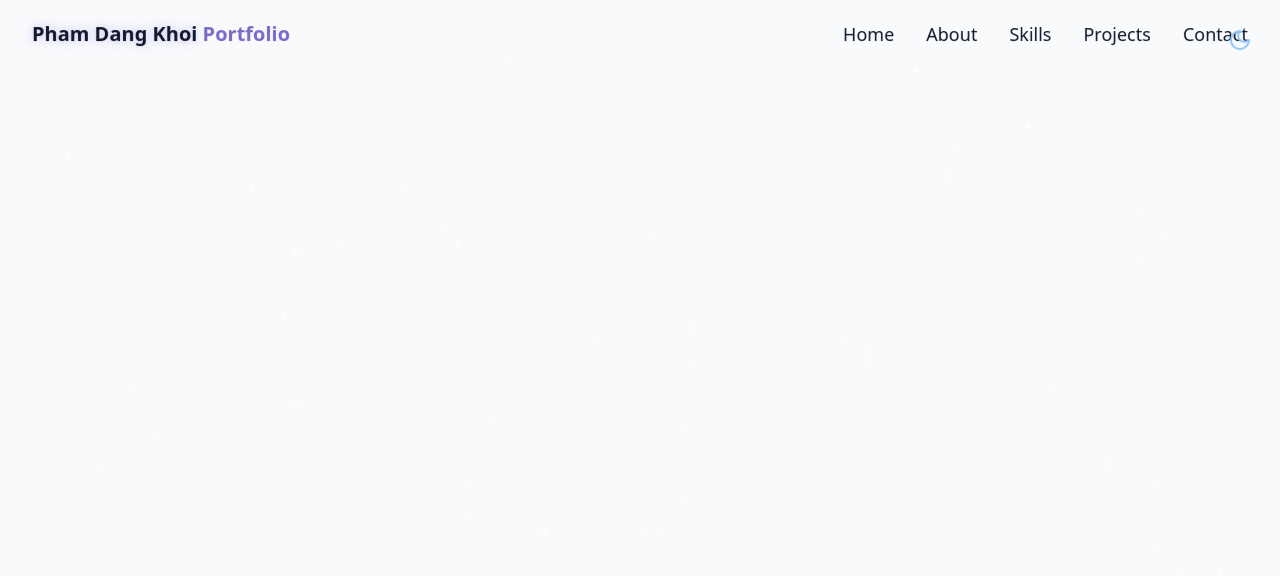
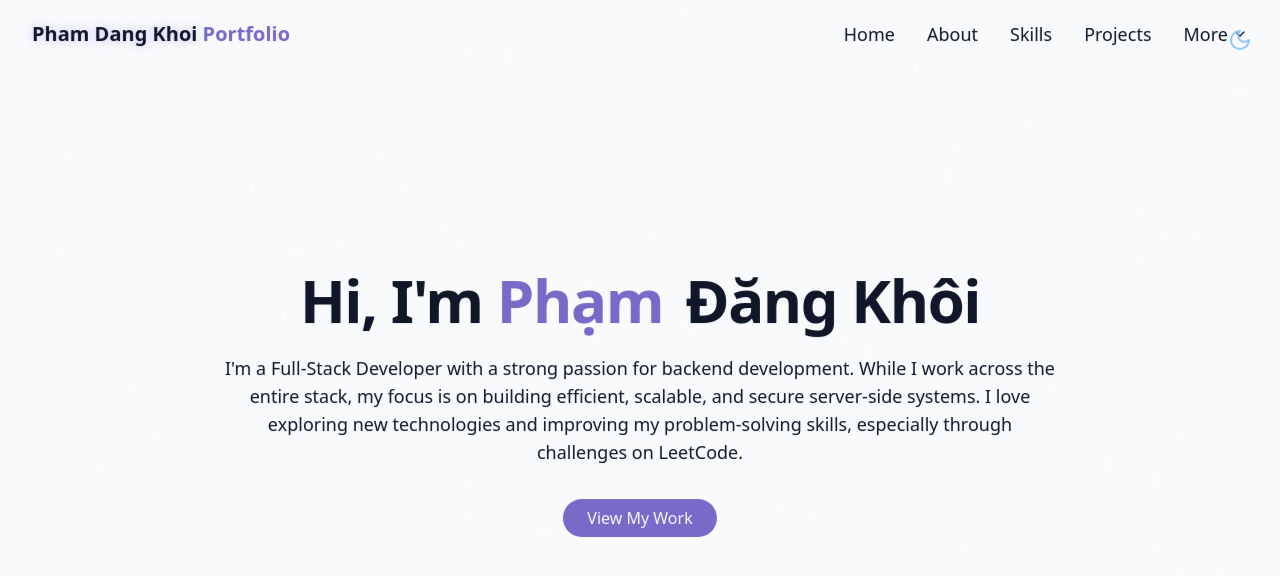
Before and after one commit to dangkhoipham80/portfolio, a React (Vite) app in the folder portfolio/: page / in a window 1280 px wide. Shown: the top 576 px of the page. Built offline with nearby package versions, Linux system fonts and the light colour scheme.

Commit message:
feat: main section + navbar has drop down menu for more details

```diff
--- /dev/null
+++ b/portfolio/src/components/MainSection.tsx
@@ -0,0 +1,42 @@
+import React from "react";
+
+const MainSection = () => {
+  return (
+    <section
+      id="/"
+      className="relative min-h-screen flex flex-col items-center justify-center px-4"
+    >
+      <div className="container max-w-4xl mx-auto text-center z-10">
+        <div className="space-y-6">
+          <h1 className="text-4xl md:text-6xl font-bold tracking-tight">
+            <span className="opacity-0 animate-fade-in">Hi, I'm</span>
+            <span className="text-primary opacity-0 animate-fade-in-delay-1">
+              {" "}
+              Phạm
+            </span>
+            <span className="text-gradient ml-2 opacity-0 animate-fade-in-delay-2">
+              {" "}
+              Đăng Khôi
+            </span>
+          </h1>
+
+          <p className="text-lg md:text-lg text-muted-foreground max-2-2xl mx-auto opacity-0 animate-fade-in-delay-3">
+            I'm a Full-Stack Developer with a strong passion for backend
+            development. While I work across the entire stack, my focus is on
+            building efficient, scalable, and secure server-side systems. I love
+            exploring new technologies and improving my problem-solving skills,
+            especially through challenges on LeetCode.
+          </p>
+
+          <div className="pt-4 opacity-0 animate-fade-in-delay-4">
+            <a href="/projects" className="cosmic-button">
+              View My Work
+            </a>
+          </div>
+        </div>
+      </div>
+    </section>
+  );
+};
+
+export default MainSection;
--- a/portfolio/src/components/Navbar.tsx
+++ b/portfolio/src/components/Navbar.tsx
@@ -1,26 +1,52 @@
 import { cn } from "../lib/utils";
-import { useEffect, useState } from "react";
-import { Menu, X } from "lucide-react";
+import { useEffect, useState, useRef } from "react";
+import { Menu, X, ChevronDown } from "lucide-react";
 
 const navItems = [
   { name: "Home", path: "/" },
   { name: "About", path: "/about" },
   { name: "Skills", path: "/skills" },
   { name: "Projects", path: "/projects" },
-  { name: "Contact", path: "/contact" },
+  {
+    name: "More",
+    path: "#",
+    items: [
+      { name: "Career Journey", path: "/career-journey" },
+      { name: "Achievements and Awards", path: "/achievements" },
+      { name: "Blog", path: "/blog" },
+      { name: "Testimonials", path: "/testimonials" },
+      { name: "Resume", path: "/resume" },
+      { name: "Contributions", path: "/contributions" },
+    ],
+  },
 ];
+
 const Navbar = () => {
   const [isScrolled, setIsScrolled] = useState(false);
   const [isMenuOpen, setIsMenuOpen] = useState(false);
+  const [isDropdownOpen, setIsDropdownOpen] = useState(false);
+  const dropdownRef = useRef<HTMLDivElement>(null);
 
   useEffect(() => {
     const handleScroll = () => {
       setIsScrolled(window.scrollY > 10);
     };
 
+    const handleClickOutside = (event: MouseEvent) => {
+      if (
+        dropdownRef.current &&
+        !dropdownRef.current.contains(event.target as Node)
+      ) {
+        setIsDropdownOpen(false);
+      }
+    };
+
     window.addEventListener("scroll", handleScroll);
+    document.addEventListener("mousedown", handleClickOutside);
+
     return () => {
       window.removeEventListener("scroll", handleScroll);
+      document.removeEventListener("mousedown", handleClickOutside);
     };
   }, []);
 
@@ -46,7 +72,38 @@ const Navbar = () => {
 
         {/* desktop navigation */}
         <div className="hidden md:flex items-center space-x-8">
-          {navItems.map((item, key) => (
+          {navItems.map((item, key) =>
+            item.items ? (
+              <div key={key} className="relative" ref={dropdownRef}>
+                <button
+                  onClick={() => setIsDropdownOpen(!isDropdownOpen)}
+                  className="text-lg text-foreground hover:text-primary transition-colors duration-300 flex items-center gap-1"
+                >
+                  {item.name}
+                  <ChevronDown
+                    size={16}
+                    className={cn(
+                      "transition-transform duration-200",
+                      isDropdownOpen ? "rotate-180" : ""
+                    )}
+                  />
+                </button>
+                {isDropdownOpen && (
+                  <div className="absolute top-full left-0 mt-2 w-48 rounded-md shadow-lg bg-background/95 backdrop-blur-md border border-foreground/10 py-2">
+                    {item.items.map((subItem, subKey) => (
+                      <a
+                        key={subKey}
+                        href={subItem.path}
+                        className="block px-4 py-2 text-sm text-foreground hover:bg-primary/10 hover:text-primary transition-colors duration-200"
+                        onClick={() => setIsDropdownOpen(false)}
+                      >
+                        {subItem.name}
+                      </a>
+                    ))}
+                  </div>
+                )}
+              </div>
+            ) : (
               <a
                 key={key}
                 href={item.path}
@@ -54,7 +111,8 @@ const Navbar = () => {
               >
                 {item.name}
               </a>
-          ))}
+            )
+          )}
         </div>
 
         <button
@@ -62,7 +120,7 @@ const Navbar = () => {
           className="md:hidden p-2 text-foreground z-50"
           aria-label={isMenuOpen ? "Close menu" : "Open menu"}
         >
-          {isMenuOpen ? <X size={24} /> : <Menu size={24} />}{" "}
+          {isMenuOpen ? <X size={24} /> : <Menu size={24} />}
         </button>
 
         {/* mobile navigation */}
@@ -76,7 +134,41 @@ const Navbar = () => {
           )}
         >
           <div className="flex flex-col space-y-8 text-xl">
-            {navItems.map((item, key) => (
+            {navItems.map((item, key) =>
+              item.items ? (
+                <div key={key} className="flex flex-col items-center space-y-4">
+                  <button
+                    onClick={() => setIsDropdownOpen(!isDropdownOpen)}
+                    className="text-lg text-foreground hover:text-primary transition-colors duration-300 flex items-center gap-1"
+                  >
+                    {item.name}
+                    <ChevronDown
+                      size={16}
+                      className={cn(
+                        "transition-transform duration-200",
+                        isDropdownOpen ? "rotate-180" : ""
+                      )}
+                    />
+                  </button>
+                  {isDropdownOpen && (
+                    <div className="flex flex-col items-center space-y-4">
+                      {item.items.map((subItem, subKey) => (
+                        <a
+                          key={subKey}
+                          href={subItem.path}
+                          className="text-lg text-foreground hover:text-primary transition-colors duration-300"
+                          onClick={() => {
+                            setIsMenuOpen(false);
+                            setIsDropdownOpen(false);
+                          }}
+                        >
+                          {subItem.name}
+                        </a>
+                      ))}
+                    </div>
+                  )}
+                </div>
+              ) : (
                 <a
                   key={key}
                   href={item.path}
@@ -85,7 +177,8 @@ const Navbar = () => {
                 >
                   {item.name}
                 </a>
-            ))}
+              )
+            )}
           </div>
         </div>
       </div>
--- a/portfolio/src/pages/Home.tsx
+++ b/portfolio/src/pages/Home.tsx
@@ -1,6 +1,7 @@
 import ThemeToggle from "../components/ThemeToggle";
 import StarBackground from "../components/StarBackground";
 import Navbar from "../components/Navbar";
+import MainSection from "../components/MainSection";
 
 const Home = () => {
   return (
@@ -15,6 +16,9 @@ const Home = () => {
       <Navbar />
 
       {/* Main Content */}
+      <main>
+        <MainSection />
+      </main>
 
       {/* Footer */}
     </div>
```
Lines whose indentation alone changed are shown as unchanged.
